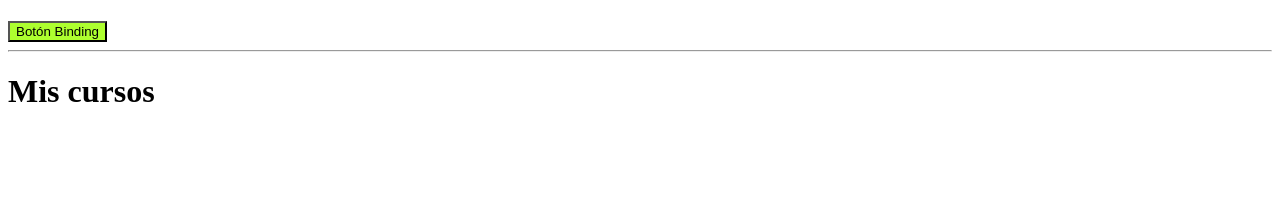
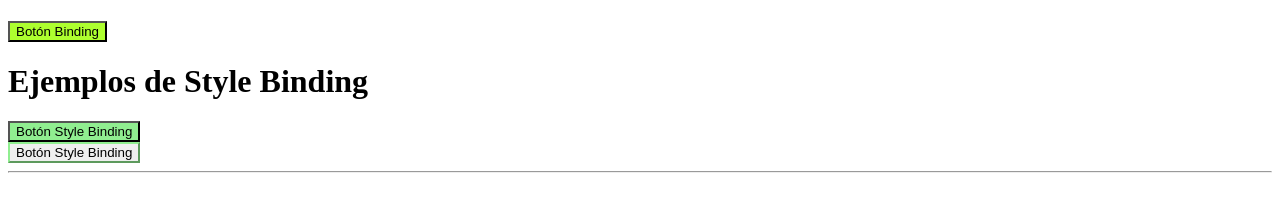
Before and after one commit to denishuaman/angular-hola-mundo, an Angular app: page / in a window 1280 px wide. Shown: the part 513-713 px from the top of the page. Built offline with nearby package versions, Linux system fonts and the light colour scheme.

Commit message:
Agregando style binding

```diff
--- a/src/app/app.component.html
+++ b/src/app/app.component.html
@@ -7,5 +7,9 @@
 <button [disabled]="estadoBoton">Botón</button>
 <h1>Ejemplos de Class Binding</h1>
 <button [class.activo]="esActivo">Botón Binding</button>
+<h1>Ejemplos de Style Binding</h1>
+<button [style.backgroundColor]="esActivo ? 'lightgreen' : 'indianred'">Botón Style Binding</button>
+<br/>
+<button [style.borderColor]="esActivo ? 'lightgreen' : 'indianred'">Botón Style Binding</button>
 <hr />
 <cursos></cursos>
```
